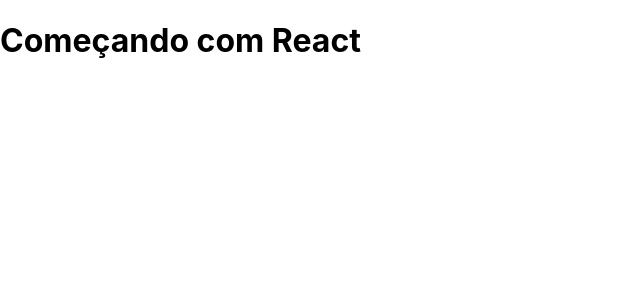
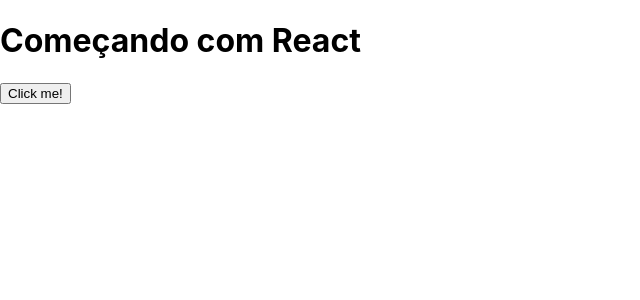
Before and after one commit to lucasFilppe/react-dev, a React (Create React App) app in the folder comeco-rapido/: page / in a window 1280 px wide. Shown: the top 300 px of the page, without its empty margins (0-640 px from the left). Built offline with nearby package versions, Linux system fonts and the light colour scheme.

Commit message:
criando componente

```diff
--- a/comeco-rapido/src/App.js
+++ b/comeco-rapido/src/App.js
@@ -1,7 +1,10 @@
+import Button from "./components/Button";
+
 function App() {
   return (
     <div>
       <h1>Começando com React</h1>
+      <Button/>
     </div>
   );
 }
--- /dev/null
+++ b/comeco-rapido/src/components/Button/index.js
@@ -0,0 +1,8 @@
+function Button(){
+  return(
+    <div>
+      <button>Click me!</button>
+    </div>
+  )
+}
+export default Button;
```
